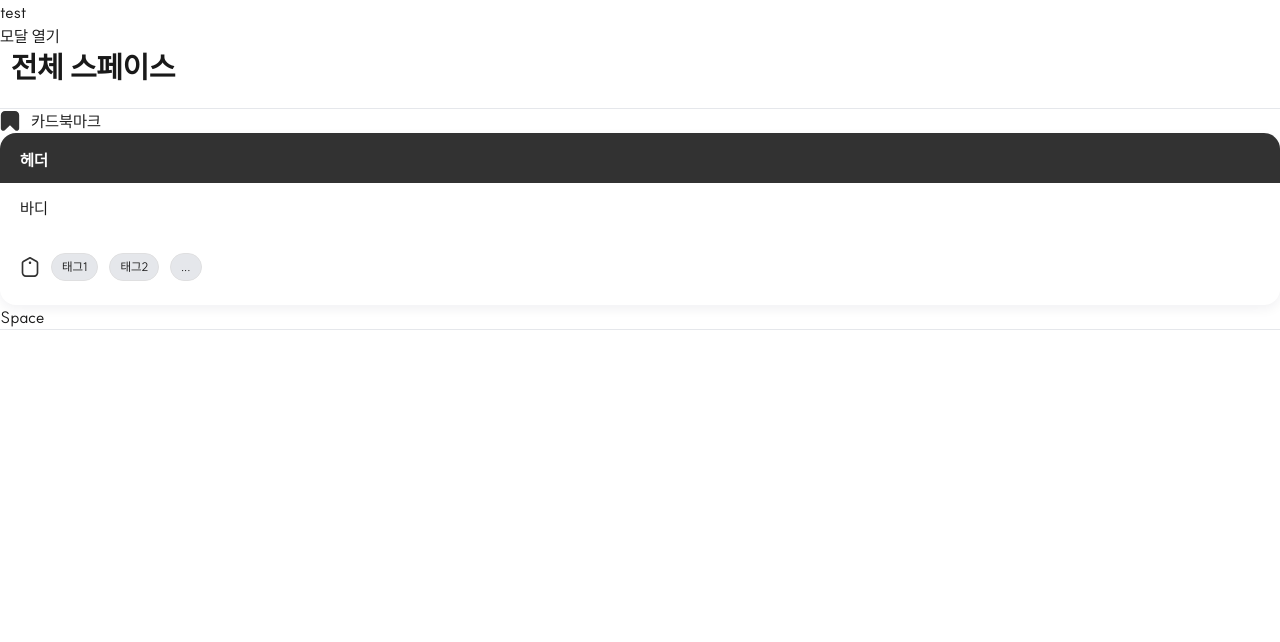
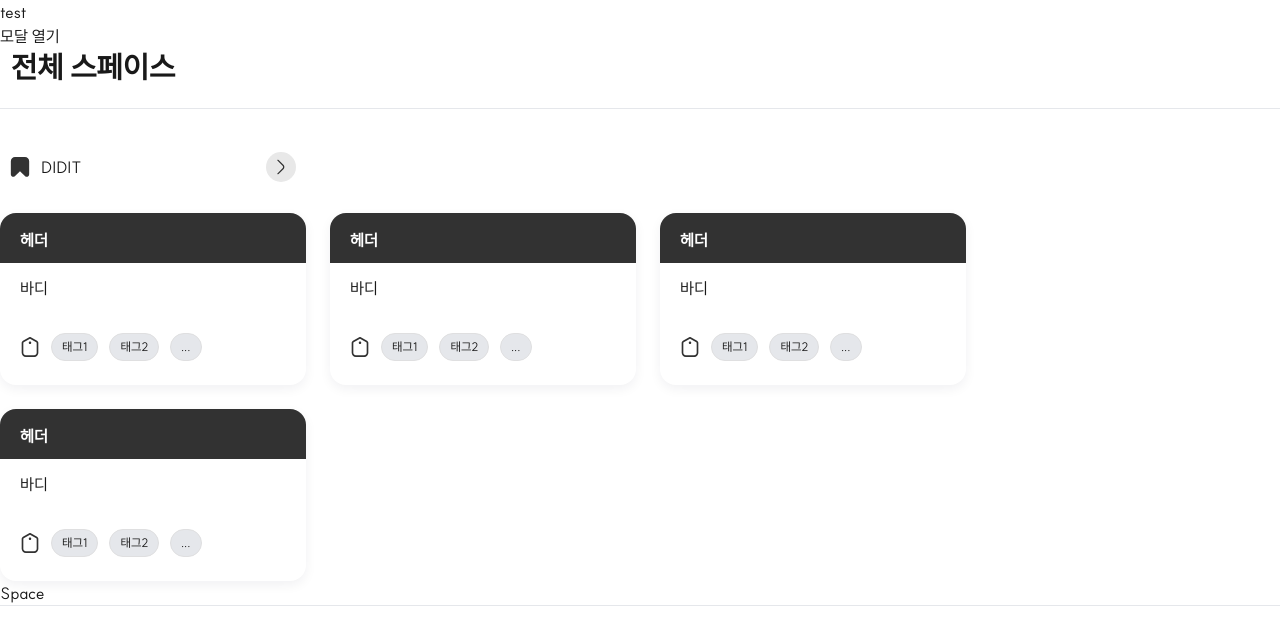
Before and after one commit to muzi55/didit, a Next.js app: page / in a window 1280 px wide. Shown: the top 642 px of the page. Built offline with nearby package versions, Linux system fonts and the light colour scheme.

Commit message:
component: SpaceCardSection 및 관련 타입 추가, 태그 리스트 기능 구현

```diff
--- a/src/app/_components/common/card/cardType.ts
+++ b/src/app/_components/common/card/cardType.ts
@@ -1,10 +1,12 @@
 import type { TagType } from "../tag/type";
+
+export interface CardTagList {
+	label: string;
+	onClick: () => void;
+}
 
 export interface CardTagListProps {
 	tagsType?: TagType;
 	viewFirstTag?: boolean;
-	listItem: Array<{
-		label: string;
-		onClick: () => void;
-	}>;
+	listItem: CardTagList[];
 }
--- /dev/null
+++ b/src/app/_components/space/SpaceCardSection.tsx
@@ -0,0 +1,54 @@
+import React from "react";
+
+import { icons } from "@/shared/libs/common/icons";
+
+import CardBookMark from "../common/card/CardBookMark";
+import type { CardTagList } from "../common/card/cardType";
+import DailyCard from "../common/card/DailyCard";
+import { spaceTagList } from "./SpaceConstant";
+import type { SpaceCardList } from "./spaceType";
+
+// SpaceCardTagList
+
+const TagSliceFn = (arr: CardTagList[]): CardTagList[] => {
+	const sliceArr = arr.slice(0, 2);
+	const newItem = {
+		label: "...",
+		onClick: () => {
+			console.log("...");
+		},
+	};
+	return sliceArr.concat(newItem);
+};
+
+export default function SpaceCardSection({ title }: SpaceCardList) {
+	return (
+		<div className="mt-[43px]">
+			<div className="flex items-center justify-between max-w-[306px] mb-[31px] px-[10px]">
+				<CardBookMark active={false}>{title}</CardBookMark>
+
+				<button className="w-[30px] h-[30px] bg-gray-3 flex justify-center items-center rounded-full">
+					<span className="text-[15px] scale-75">
+						{icons.angleRight("323232")}
+					</span>
+				</button>
+			</div>
+
+			<ul className="flex flex-wrap gap-[24px]">
+				{[1, 2, 3, 4].map(el => (
+					<li className="min-w-[306px]" key={el}>
+						<DailyCard>
+							<DailyCard.Header>헤더</DailyCard.Header>
+							<DailyCard.Body>바디</DailyCard.Body>
+							{/* 여기서는 2개의 List만 내려주기 */}
+							<DailyCard.TagList
+								viewFirstTag={false}
+								listItem={TagSliceFn(spaceTagList)}
+							/>
+						</DailyCard>
+					</li>
+				))}
+			</ul>
+		</div>
+	);
+}
--- /dev/null
+++ b/src/app/_components/space/SpaceConstant.ts
@@ -0,0 +1,22 @@
+import type { CardTagList } from "../common/card/cardType";
+
+export const spaceTagList: CardTagList[] = [
+	{
+		label: "태그1",
+		onClick: () => {
+			console.log("태그1");
+		},
+	},
+	{
+		label: "태그2",
+		onClick: () => {
+			console.log("태그2");
+		},
+	},
+	{
+		label: "태그3",
+		onClick: () => {
+			console.log("태그3");
+		},
+	},
+];
--- /dev/null
+++ b/src/app/_components/space/spaceType.ts
@@ -0,0 +1,13 @@
+export interface SpaceCardTag {
+	label: string;
+	onClick: (url: string) => void;
+}
+
+export interface SpaceCardList {
+	id: string;
+	title: string;
+	// REFACTOR 이동방식 추후 생각 프로그래마틱 vs 네비게이팅
+	// onClick?: (url: string) => void;
+	content: string;
+	tagList: SpaceCardTag[];
+}
--- a/src/app/page.tsx
+++ b/src/app/page.tsx
@@ -2,10 +2,10 @@
 
 import { useState } from "react";
 
-import CardBookMark from "./_components/common/card/CardBookMark";
-import DailyCard from "./_components/common/card/DailyCard";
 import TitleHeading from "./_components/common/heding/TitleHeading";
 import Space from "./_components/space/Space";
+import SpaceCardSection from "./_components/space/SpaceCardSection";
+import { spaceTagList } from "./_components/space/SpaceConstant";
 
 export default function Home() {
 	const [active, setActive] = useState<boolean>(false);
@@ -16,43 +16,6 @@ export default function Home() {
 	const openActive = () => {
 		setActive(true);
 	};
-	interface TagListProps {
-		label: string;
-		onClick: () => void;
-	}
-
-	const tagList = [
-		{
-			label: "태그1",
-			onClick: () => {
-				console.log("태그1");
-			},
-		},
-		{
-			label: "태그2",
-			onClick: () => {
-				console.log("태그2");
-			},
-		},
-		{
-			label: "태그3",
-			onClick: () => {
-				console.log("태그3");
-			},
-		},
-	];
-
-	const TagSliceFn = (arr: TagListProps[]): TagListProps[] => {
-		const sliceArr = arr.slice(0, 2);
-		const newItem = {
-			label: "...",
-			onClick: () => {
-				console.log("...");
-			},
-		};
-		const newArr = [...sliceArr, newItem];
-		return newArr;
-	};
 
 	return (
 		<>
@@ -60,17 +23,8 @@ export default function Home() {
 
 			<button onClick={openActive}>모달 열기</button>
 			<TitleHeading>전체 스페이스</TitleHeading>
-			<CardBookMark active={false}>카드북마크</CardBookMark>
 
-			<DailyCard>
-				<DailyCard.Header>헤더</DailyCard.Header>
-				<DailyCard.Body>바디</DailyCard.Body>
-				{/* 여기서는 2개의 List만 내려주기 */}
-				<DailyCard.TagList
-					viewFirstTag={false}
-					listItem={TagSliceFn(tagList)}
-				/>
-			</DailyCard>
+			<SpaceCardSection title="DIDIT" cardList={spaceTagList} />
 			<Space />
 
 			<hr />
```
